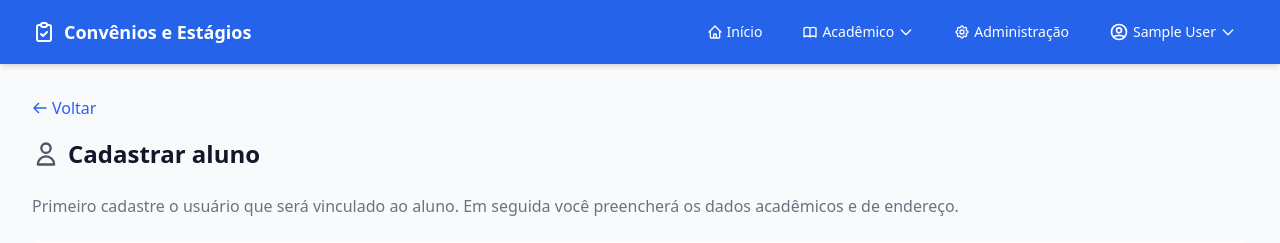
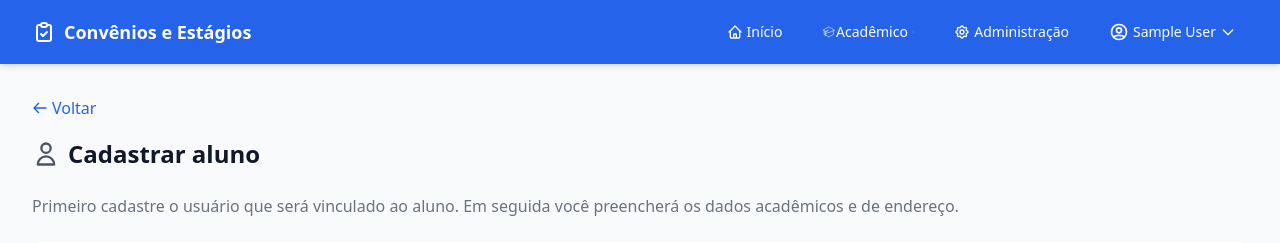
Before and after one commit to Deeneves/convenios_estagios, a Django app: page /academico/alunos/cadastrar/ in a window 1280 px wide. Shown: the top 243 px of the page. Run offline with Django 5.2, Linux system fonts and the light colour scheme; the visitor is signed in with stand-in values (Sample User, id 1); style sheets or scripts are compiled from the project's sources.

Commit message:
Add favicon to base template and update navbar icons for improved UI consistency

```diff
--- a/templates/base.html
+++ b/templates/base.html
@@ -6,6 +6,7 @@
     <meta name="viewport" content="width=device-width, initial-scale=1.0">
     <meta http-equiv="X-UA-Compatible" content="ie=edge">
     <title>{% block title %}Convênios e Estágios{% endblock %} | Sistema Acadêmico</title>
+    <link rel="icon" type="image/png" href="{% static 'img/favicon.png' %}">
 
     <!-- Tailwind CSS (gerado via CLI) -->
     <link rel="stylesheet" href="{% static 'css/tailwind.css' %}">
--- a/templates/includes/navbar.html
+++ b/templates/includes/navbar.html
@@ -22,8 +22,8 @@
                 <!-- Dropdown Acadêmico -->
                 <div class="relative">
                     <button onclick="toggleDropdown('academico-dropdown')" class="text-white hover:bg-primary-700 px-3 py-2 rounded-md text-sm font-medium transition-colors flex items-center">
-                        <svg class="w-4 h-4 mr-1" fill="none" stroke="currentColor" viewBox="0 0 24 24">
-                            <path stroke-linecap="round" stroke-linejoin="round" stroke-width="2" d="M12 6.253v13m0-13C10.832 5.477 9.246 5 7.5 5S4.168 5.477 3 6.253v13C4.168 18.477 5.754 18 7.5 18s3.332.477 4.5 1.253m0-13C13.168 5.477 14.754 5 16.5 5c1.747 0 3.332.477 4.5 1.253v13C19.832 18.477 18.247 18 16.5 18c-1.746 0-3.332.477-4.5 1.253"/>
+                        <svg xmlns="http://www.w3.org/2000/svg" fill="none" viewBox="0 0 24 24" strokeWidth={1.5} stroke="currentColor" className="size-6">
+                            <path strokeLinecap="round" strokeLinejoin="round" d="M4.26 10.147a60.438 60.438 0 0 0-.491 6.347A48.62 48.62 0 0 1 12 20.904a48.62 48.62 0 0 1 8.232-4.41 60.46 60.46 0 0 0-.491-6.347m-15.482 0a50.636 50.636 0 0 0-2.658-.813A59.906 59.906 0 0 1 12 3.493a59.903 59.903 0 0 1 10.399 5.84c-.896.248-1.783.52-2.658.814m-15.482 0A50.717 50.717 0 0 1 12 13.489a50.702 50.702 0 0 1 7.74-3.342M6.75 15a.75.75 0 1 0 0-1.5.75.75 0 0 0 0 1.5Zm0 0v-3.675A55.378 55.378 0 0 1 12 8.443m-7.007 11.55A5.981 5.981 0 0 0 6.75 15.75v-1.5" />
                         </svg>
                         Acadêmico
                         <svg class="w-4 h-4 ml-1" fill="none" stroke="currentColor" viewBox="0 0 24 24">
```
Also changed, not shown: static/img/favicon.png (added).
